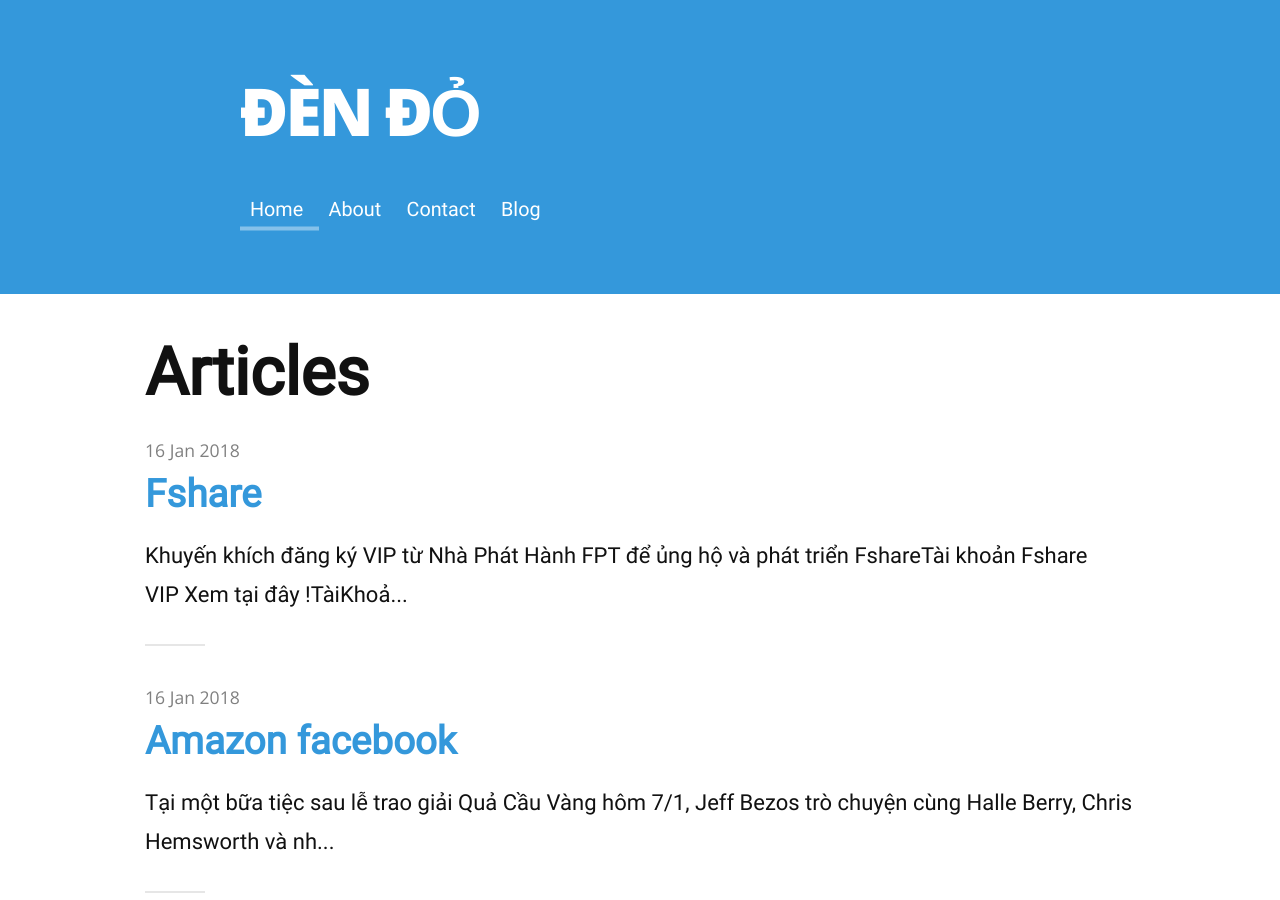
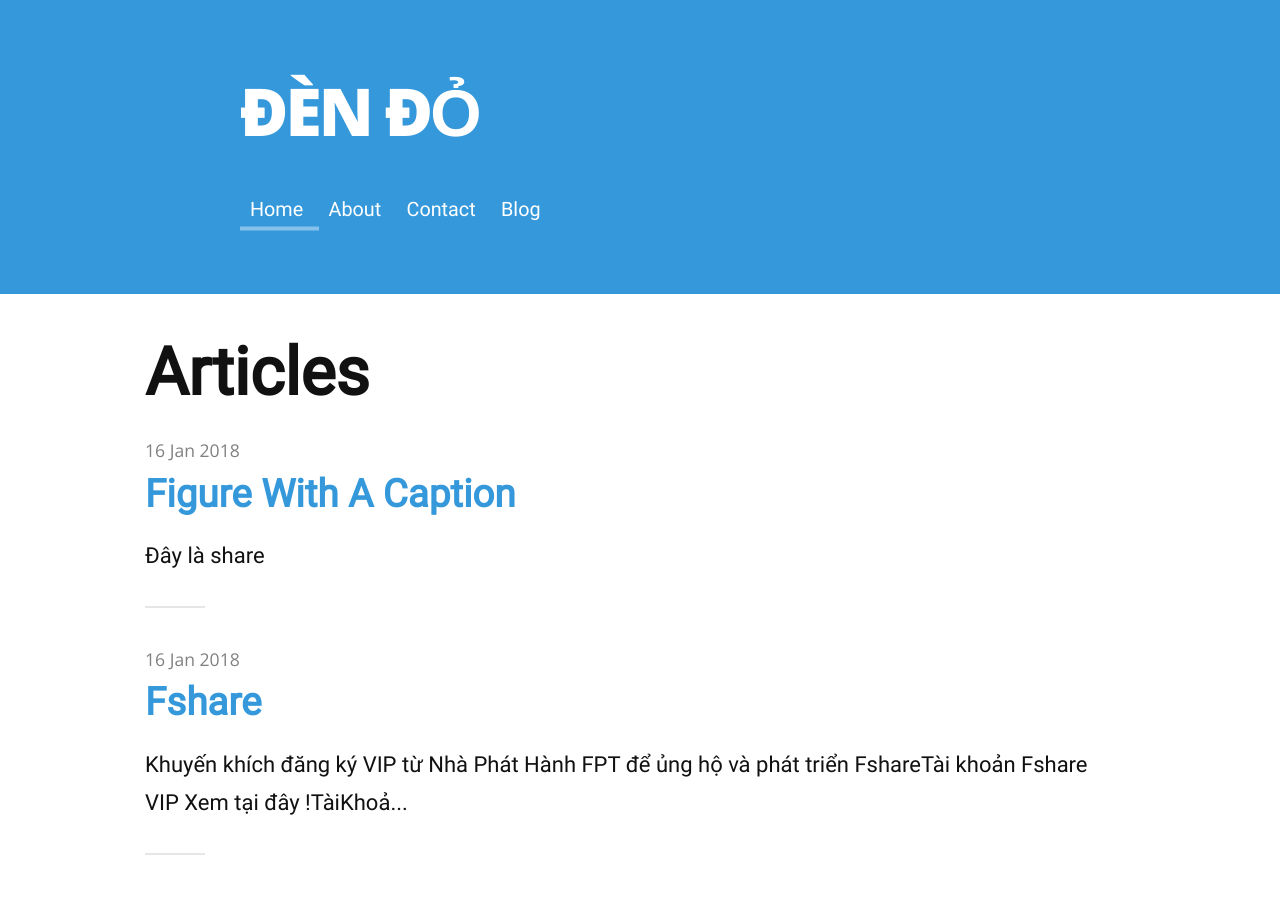
Before and after one commit to dendosg/note, a Jekyll site: the page built from articles.md, in a window 1280 px wide and 900 px high. Built offline with Jekyll 4.4.1, drawn with Linux system fonts in a browser that asks for light colours; nearby versions of some CDN libraries; some of the changed text lies outside the part shown.

Commit message:
Update 2018-01-16-testfshre.md

```diff
--- a/_posts/2018-01-16-testfshre.md
+++ b/_posts/2018-01-16-testfshre.md
@@ -1,7 +1,7 @@
 ---
 layout: post
 title:  "Figure With A Caption"
-date:   2014-12-12
+date:   2018-01-16
 ---
 
 
```
